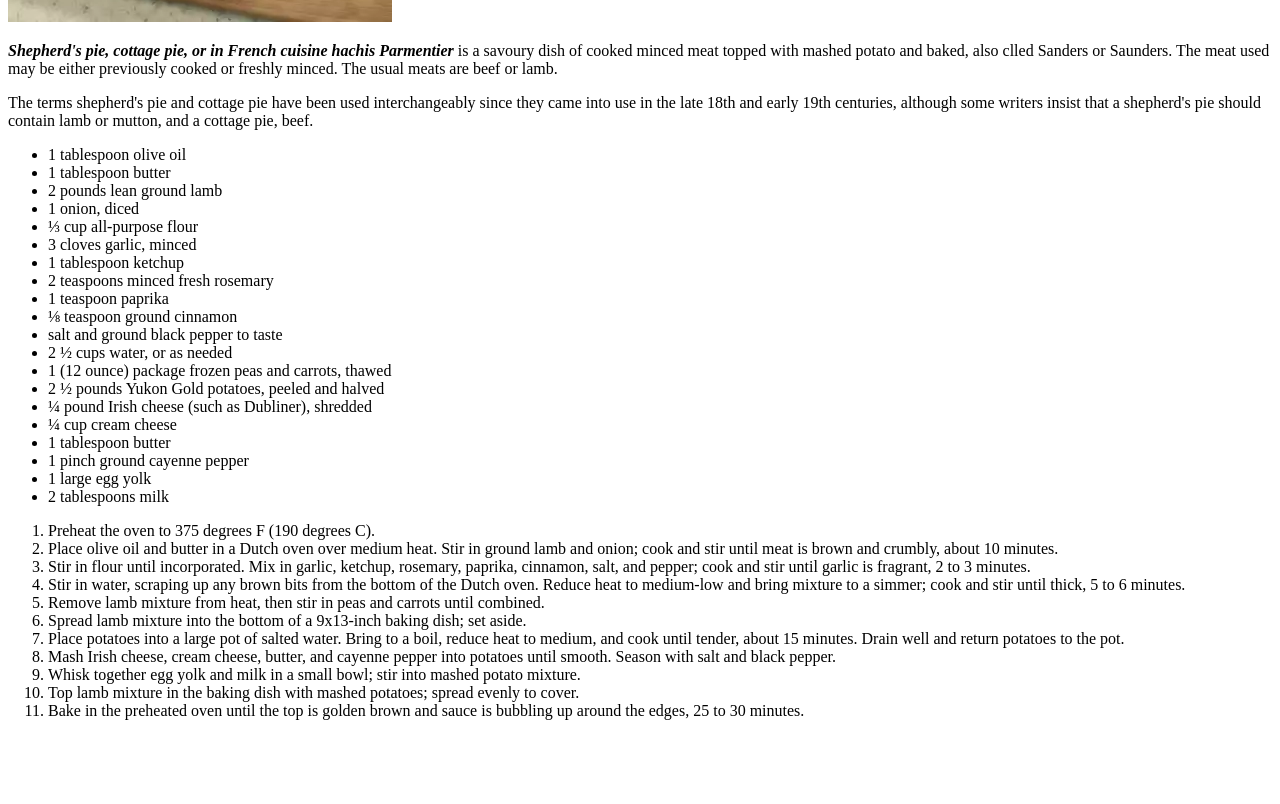
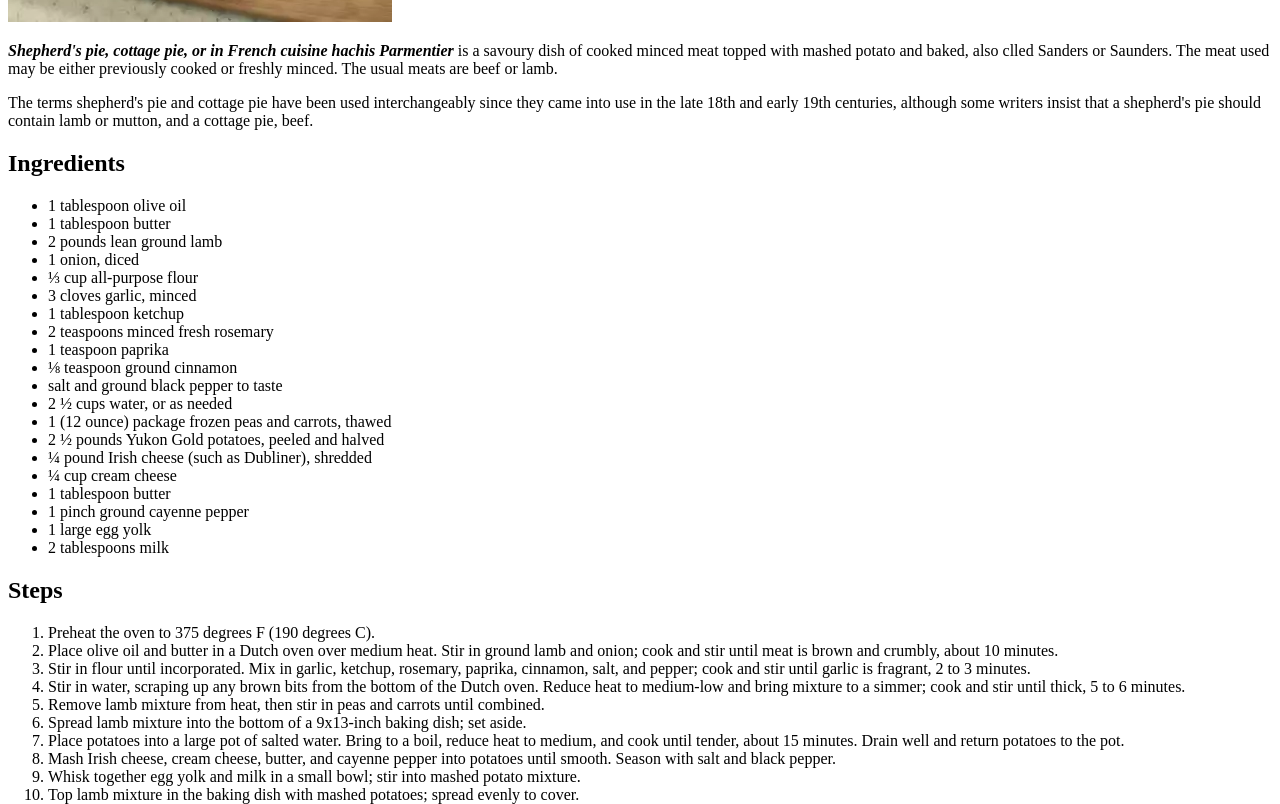
Before and after one commit to Gilberto-Grape/odin-recipes, a plain HTML site: page recipes/shepherdspie.html in a window 1280 px wide. Shown: the part 570-1374 px from the top of the page. Before the commit the page ends 1306 px from the top, so only its background shows below. Drawn offline with Linux system fonts and the light colour scheme.

Commit message:
Added both an ingredients and steps headers to shepherdspie.html

```diff
--- a/recipes/shepherdspie.html
+++ b/recipes/shepherdspie.html
@@ -15,6 +15,8 @@
         The meat used may be either previously cooked or freshly minced. The usual meats are beef or lamb.</p>
 
         <p>The terms shepherd's pie and cottage pie have been used interchangeably since they came into use in the late 18th and early 19th centuries, although some writers insist that a shepherd's pie should contain lamb or mutton, and a cottage pie, beef.</p>
+
+        <h2><strong>Ingredients</strong></h2>
 
         <ul>
             <li>1 tablespoon olive oil</li>
@@ -39,6 +41,8 @@
             <li>2 tablespoons milk</li>
         </ul>
 
+        <h2>Steps</h2>
+
         <ol>
             <li>Preheat the oven to 375 degrees F (190 degrees C).</li>
             <li>Place olive oil and butter in a Dutch oven over medium heat. Stir in ground lamb and onion; cook and stir until meat is brown and crumbly, about 10 minutes.</li>
```
